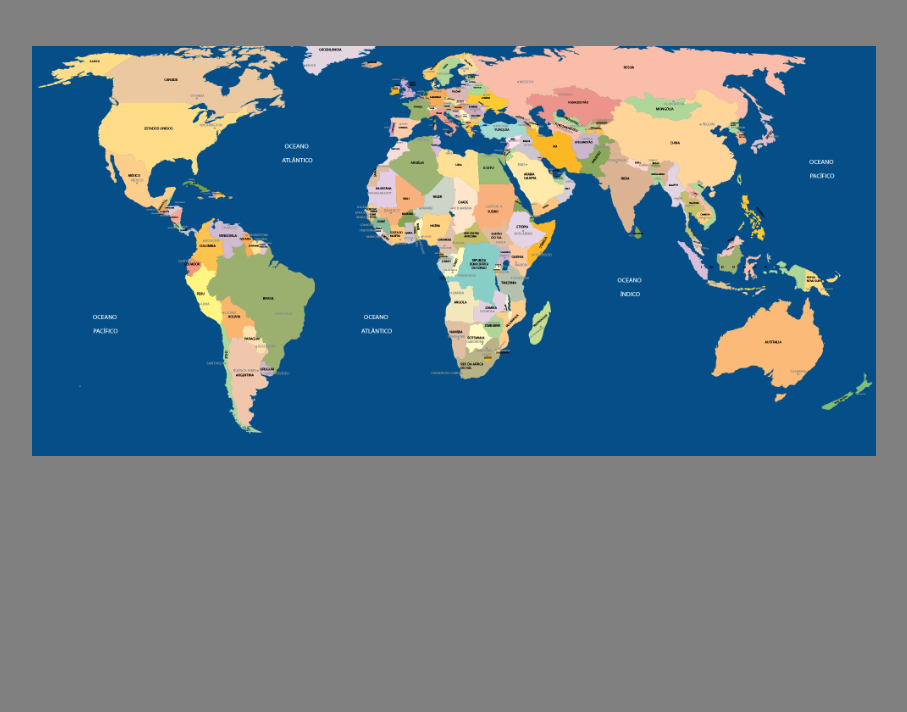
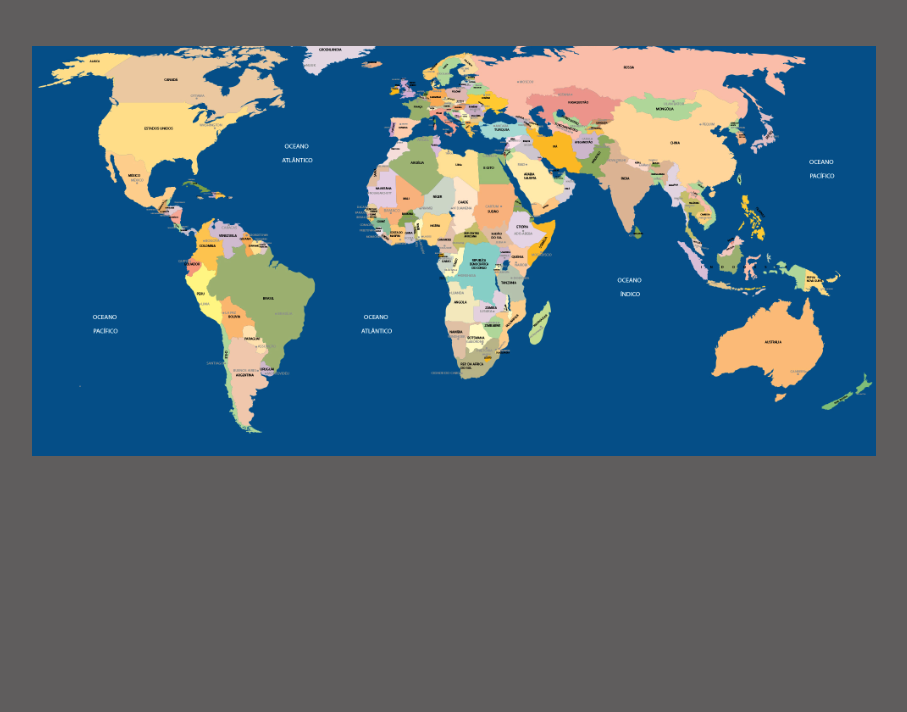
Before and after one commit to mxrigo/BRQUIZ, a plain HTML site: page index.html in a window 1280 px wide. Shown: the part 88-800 px from the top of the page, without its empty margins (186-1093 px from the left). Drawn offline with Linux system fonts and the light colour scheme.

Commit message:
back-ground-change

```diff
--- a/styles.css
+++ b/styles.css
@@ -5,7 +5,7 @@
   }
 
   body {
-      background-color: grey;
+      background-color: rgb(95, 93, 93);
   }
 
   .h1-text {
```
